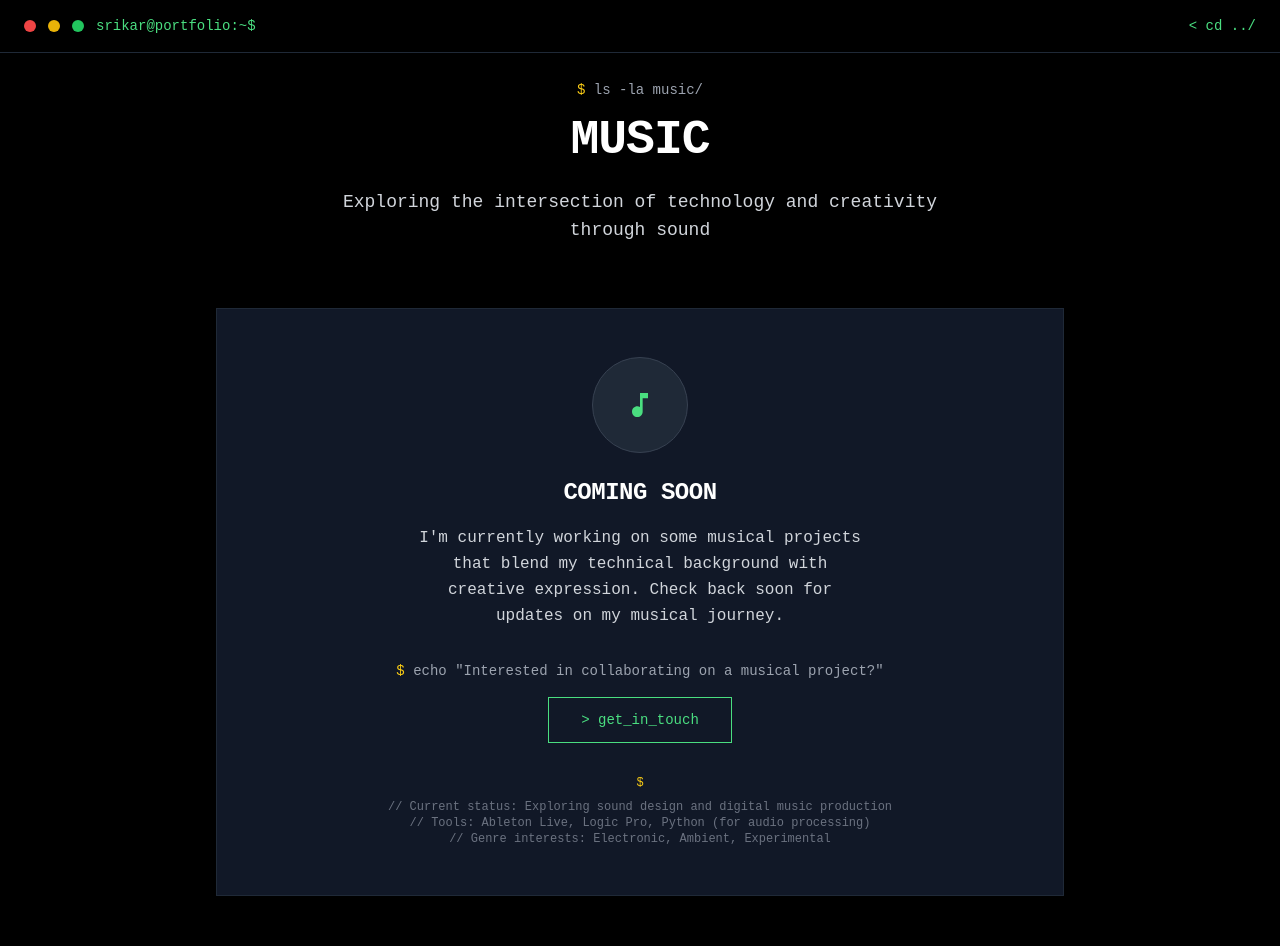
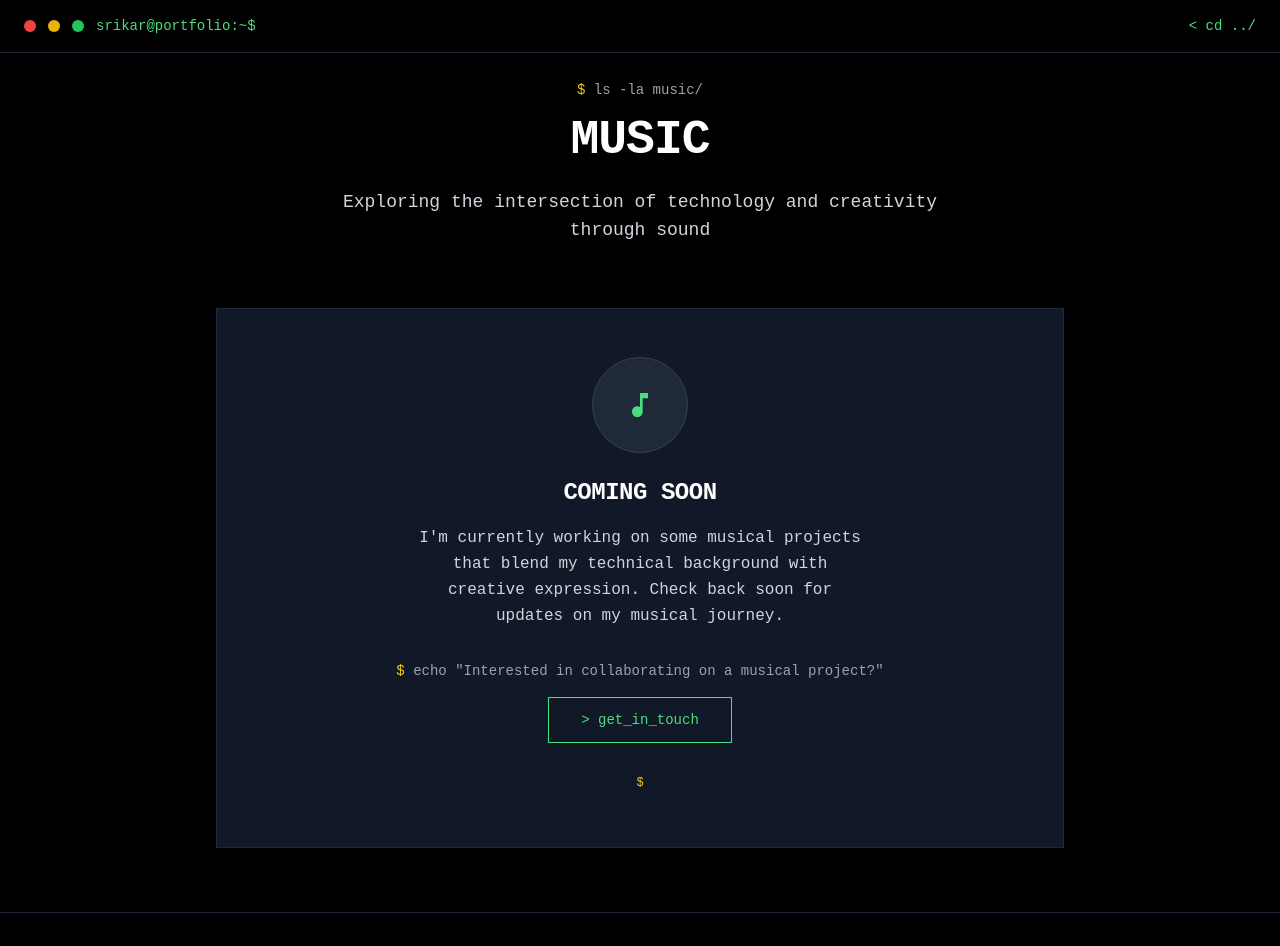
Before and after one commit to SrikarSistla08/MyPortfolio, a Next.js app: page /music in a window 1280 px wide. Shown: the top 946 px of the page. Built offline with nearby package versions, Linux system fonts and the light colour scheme.

Commit message:
Fix linting errors in music page - escape quotes and fix comments

```diff
--- a/src/app/music/page.tsx
+++ b/src/app/music/page.tsx
@@ -62,14 +62,14 @@ const Music = () => {
             </div>
             <h2 className="text-2xl font-bold text-white mb-4 font-mono">COMING SOON</h2>
             <p className="text-gray-300 font-mono leading-relaxed max-w-md mx-auto">
-              I'm currently working on some musical projects that blend my technical background with creative expression.
+              I&apos;m currently working on some musical projects that blend my technical background with creative expression.
               Check back soon for updates on my musical journey.
             </p>
           </div>
 
           <div className="space-y-4">
             <div className="text-sm text-gray-400 font-mono">
-              <span className="text-yellow-400">$</span> echo "Interested in collaborating on a musical project?"
+              <span className="text-yellow-400">$</span> echo &quot;Interested in collaborating on a musical project?&quot;
             </div>
             <a
               href="mailto:srikarsistla710@gmail.com"
@@ -81,9 +81,9 @@ const Music = () => {
 
           <div className="mt-8 text-xs text-gray-500 font-mono">
             <div className="text-yellow-400 mb-2">$</div>
-            <div>// Current status: Exploring sound design and digital music production</div>
-            <div>// Tools: Ableton Live, Logic Pro, Python (for audio processing)</div>
-            <div>// Genre interests: Electronic, Ambient, Experimental</div>
+            <div>{/* Current status: Exploring sound design and digital music production */}</div>
+            <div>{/* Tools: Ableton Live, Logic Pro, Python (for audio processing) */}</div>
+            <div>{/* Genre interests: Electronic, Ambient, Experimental */}</div>
           </div>
         </motion.div>
       </div>
```
